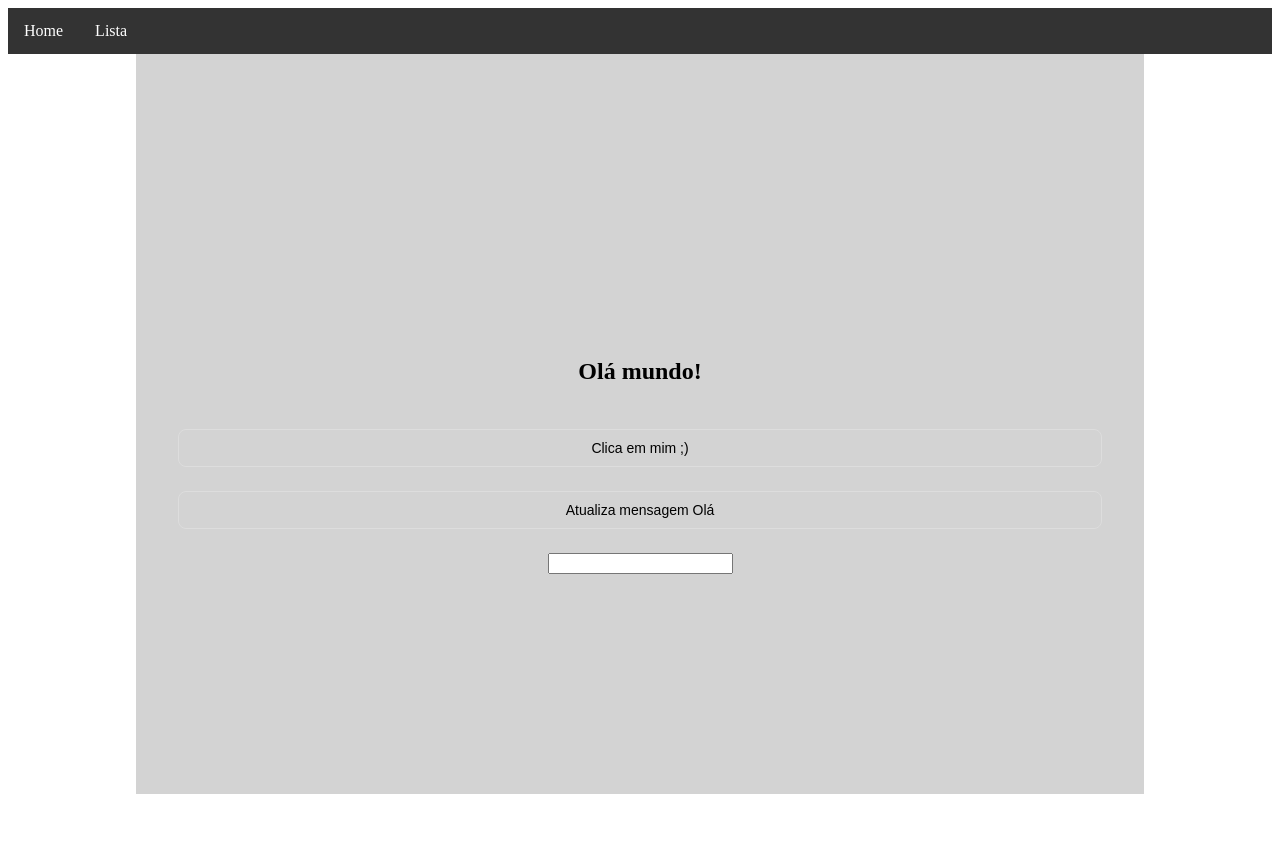
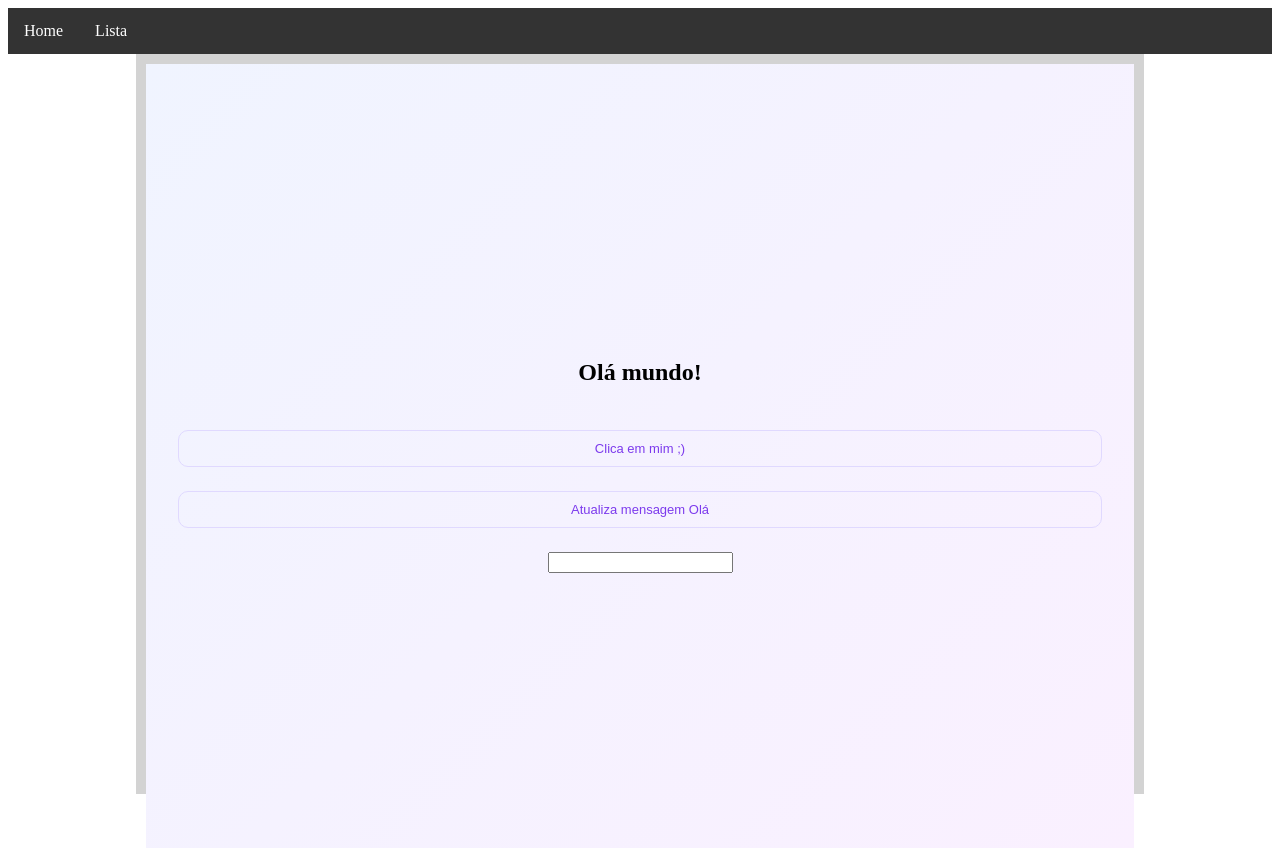
Before and after one commit to Drakgos/Tarefa-Lista, a Next.js app: page / in a window 1280 px wide. Built offline with nearby package versions, Linux system fonts and the light colour scheme.

Commit message:
Mudanças no globall css

```diff
--- a/src/app/globals.css
+++ b/src/app/globals.css
@@ -3,8 +3,7 @@
   margin-right: 10vw;
   height: 90vh;
   padding: 10px;
-  background-color: lightgrey;
-
+  background-color: lightgray;
 }
 
 ul {
--- a/src/app/page.module.css
+++ b/src/app/page.module.css
@@ -6,31 +6,50 @@
   min-height: 90vh;
   gap: 1.5rem;
   padding: 2rem;
+  background: linear-gradient(135deg, #f0f4ff 0%, #faf0ff 100%);
 }
 
 .card {
   background: white;
-  border: 1px solid #e5e5e5;
-  border-radius: 12px;
-  padding: 2.5rem 2rem;
+  border-radius: 20px;
+  padding: 3rem 2.5rem;
   width: 100%;
-  max-width: 400px;
+  max-width: 420px;
   display: flex;
   flex-direction: column;
   align-items: center;
   gap: 1.5rem;
+  box-shadow: 0 8px 40px rgba(100, 80, 200, 0.12), 0 1px 4px rgba(0, 0, 0, 0.06);
 }
 
 .btnCust {
   width: 100%;
   padding: 10px 0;
-  border-radius: 8px;
-  border: 1px solid #ddd;
+  border-radius: 10px;
+  border: 1.5px solid #e0d9ff;
   background: transparent;
-  font-size: 14px;
+  color: #7c3aed;
+  font-size: 13px;
+  font-weight: 500;
   cursor: pointer;
+  transition: background 0.2s;
 }
 
 .btnCust:hover {
-  background: #f5f5f5;
+  background: #f5f0ff;
 }
+
+/* Classe extra para o botão principal (Atualizar) */
+.btnPrimary {
+  padding: 10px 18px;
+  border-radius: 10px;
+  border: none;
+  background: linear-gradient(135deg, #7c3aed, #6366f1);
+  color: white;
+  font-size: 14px;
+  font-weight: 500;
+  cursor: pointer;
+  transition: opacity 0.2s;
+}
+
+.btnPrimary:hover { opacity: 0.9; }
```
